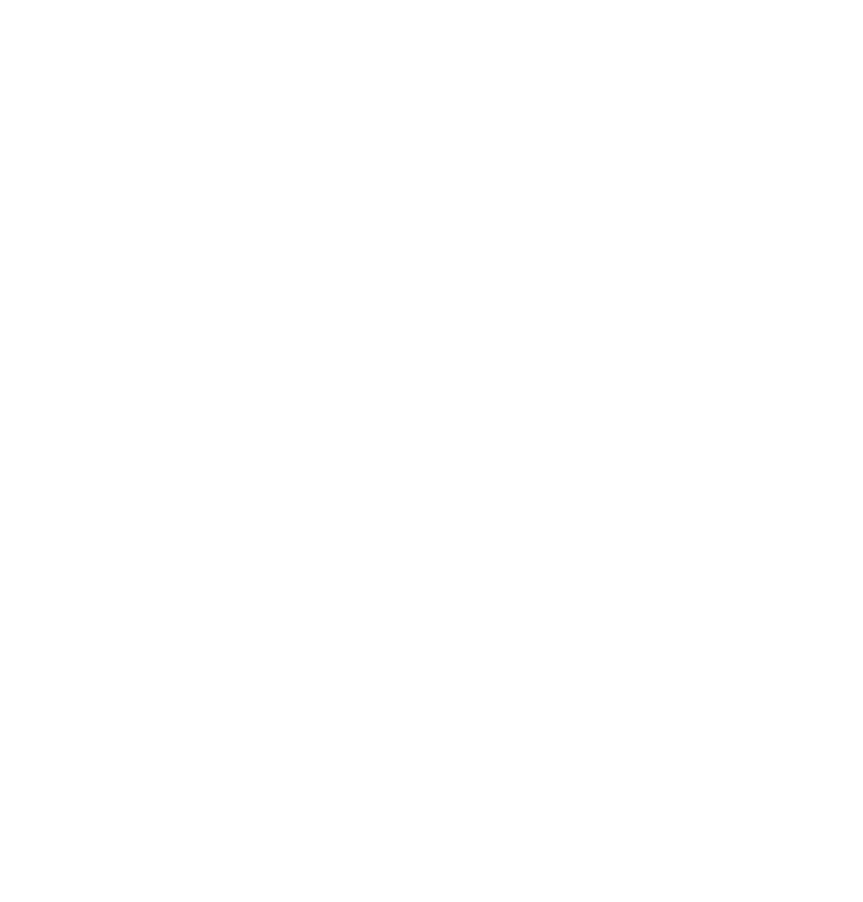
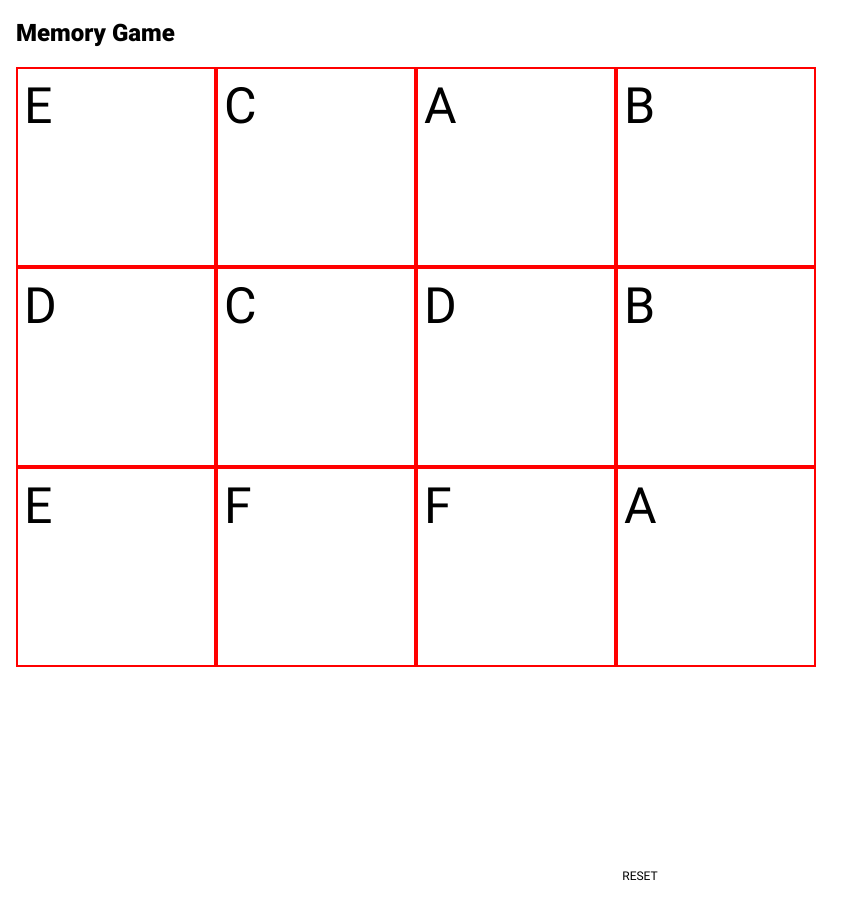
Before and after one commit to ralf5543/memory-game, a website: page index.html in a window 1280 px wide. Shown: the whole page, without its empty margins (0-863 px from the left). Before the commit the page ends 800 px from the top, so only its background shows below. Drawn offline with Linux system fonts and the light colour scheme.

Commit message:
feat: cards random reordered Created the cards grid in html
Added a function to reorder the elements in the ul
Added a reset button

```diff
--- a/index.html
+++ b/index.html
@@ -10,6 +10,25 @@
 </head>
 <body>
 
+	<h1 class="mainTitle">Memory Game</h1>
 
+	<ul class="cards">
+		<li class="card"><button class="card__button">A</button></li>
+		<li class="card"><button class="card__button">A</button></li>
+		<li class="card"><button class="card__button">B</button></li>
+		<li class="card"><button class="card__button">B</button></li>
+		<li class="card"><button class="card__button">C</button></li>
+		<li class="card"><button class="card__button">C</button></li>
+		<li class="card"><button class="card__button">D</button></li>
+		<li class="card"><button class="card__button">D</button></li>
+		<li class="card"><button class="card__button">E</button></li>
+		<li class="card"><button class="card__button">E</button></li>
+		<li class="card"><button class="card__button">F</button></li>
+		<li class="card"><button class="card__button">F</button></li>
+	</ul>
+
+<button class="reset">RESET</button>
+
+<script type="text/javascript" src="src/assets/js/memory.js"></script>
 </body>
 </html>
--- a/src/assets/css/_memory.scss
+++ b/src/assets/css/_memory.scss
@@ -0,0 +1,10 @@
+.cards {
+	display: grid;
+	grid-template-columns: 200px 200px 200px 200px;
+  	grid-template-rows: 200px 200px 200px 200px;
+}
+
+.card {
+	border: 2px solid red;
+	font-size: 5rem;
+}
--- /dev/null
+++ b/src/assets/js/memory.js
@@ -0,0 +1,49 @@
+function shuffle(array) {
+  var currentIndex = array.length, temporaryValue, randomIndex;
+
+  // While there remain elements to shuffle...
+  while (0 !== currentIndex) {
+
+    // Pick a remaining element...
+    randomIndex = Math.floor(Math.random() * currentIndex);
+    currentIndex -= 1;
+
+    // And swap it with the current element.
+    temporaryValue = array[currentIndex];
+    array[currentIndex] = array[randomIndex];
+    array[randomIndex] = temporaryValue;
+  }
+
+  return array;
+}
+
+//============================----------------------------
+
+const memory = document.querySelector('.cards');
+
+//target all elements of the ul list
+let allCards = document.querySelectorAll('.card');
+
+//change the NodeList returned to a real array, so we can use the shuffle function on it
+let shuffledCards = Array.prototype.slice.call(allCards);
+
+//used for performances (don't append each li one by one)
+const fragment = document.createDocumentFragment();
+
+ const launchGame = function() {
+  //shuffle the li elements
+  shuffledCards = shuffle(shuffledCards);
+  for (let shuffledCard of shuffledCards) {
+    fragment.appendChild(shuffledCard);
+  }
+  //appends reordered li elements in ul
+  memory.appendChild(fragment);
+  console.log('wsfsd');
+}
+
+//Reset game button
+const resetBtn = document.querySelector('.reset');
+resetBtn.addEventListener('click', launchGame);
+
+//init
+launchGame();
```
Also changed, not shown: dist/assets/css/styles.css, src/assets/fonts/roboto/roboto-v18-latin-900.woff (added), src/assets/fonts/roboto/roboto-v18-latin-900.woff2 (added), src/assets/fonts/roboto/roboto-v18-latin-regular.woff (added), src/assets/fonts/roboto/roboto-v18-latin-regular.woff2 (added).
